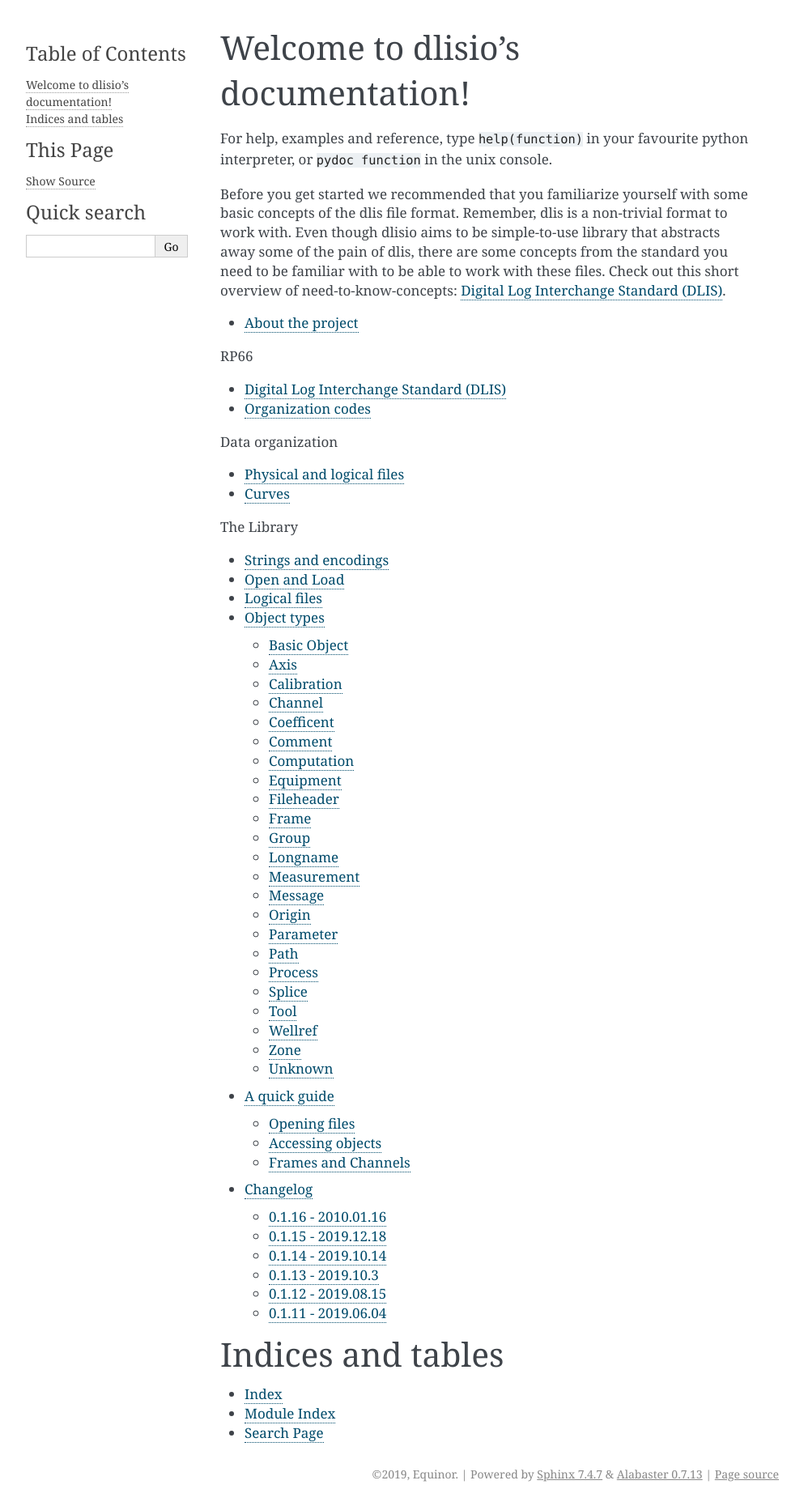
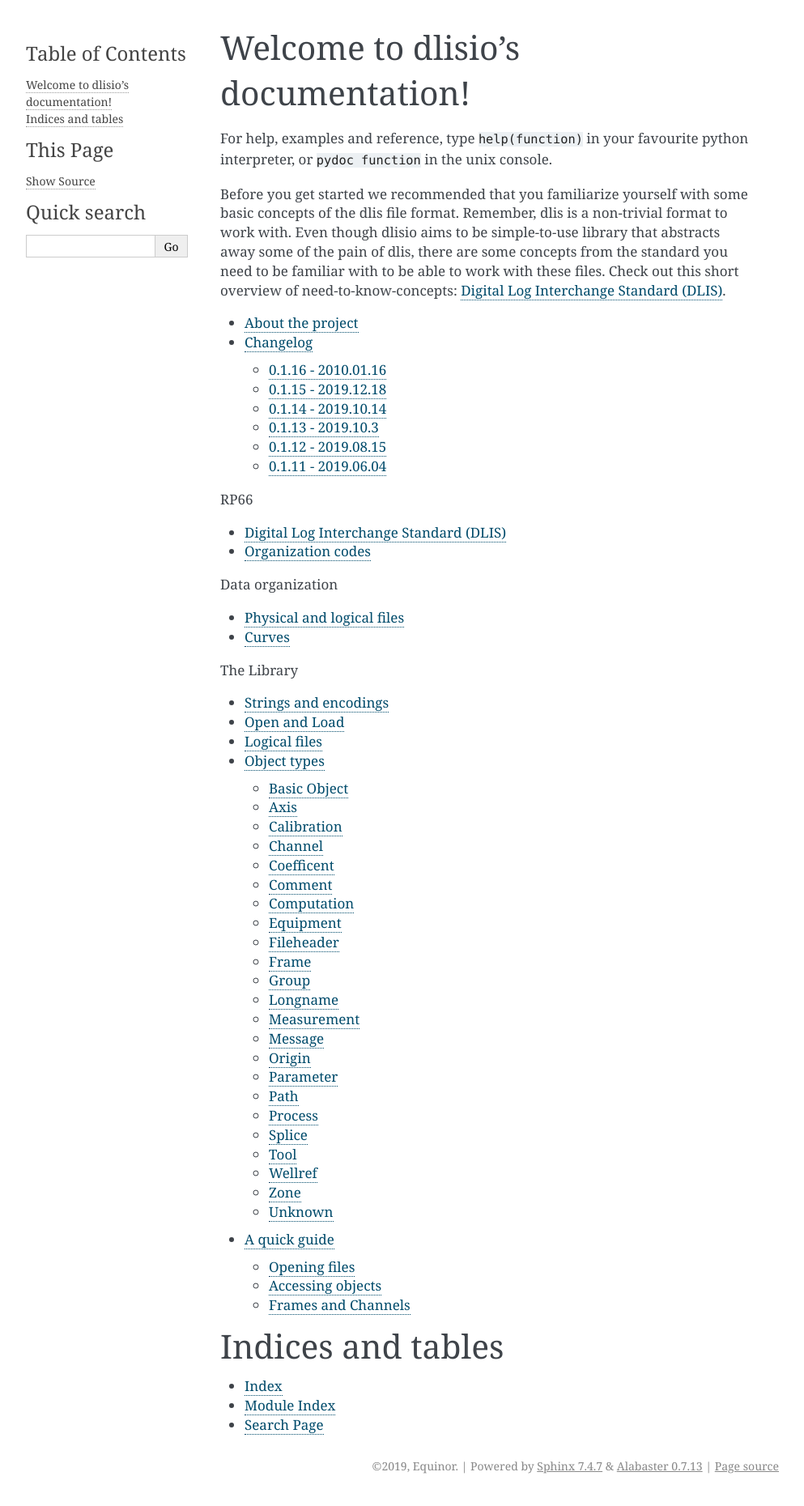
Before and after one commit to equinor/dlisio, a Sphinx documentation site: the page built from python/docs/index.rst, in a window 1280 px wide. Shown: the whole page at 81% size, without its empty margins (148-1141 px from the left). Built offline with Sphinx 7.4.7, drawn with Linux system fonts in a browser that asks for light colours; formulas are drawn with MathJax 3; part of the change alters nothing that is shown.

```diff
--- a/python/docs/index.rst
+++ b/python/docs/index.rst
@@ -16,6 +16,7 @@ Standard (DLIS)`.
    :maxdepth: 2
 
    about
+   changelog
 
 .. toctree::
    :caption: RP66
@@ -42,7 +43,6 @@ Standard (DLIS)`.
 
 .. toctree::
    examples
-   changelog
 
 Indices and tables
 ==================
```
